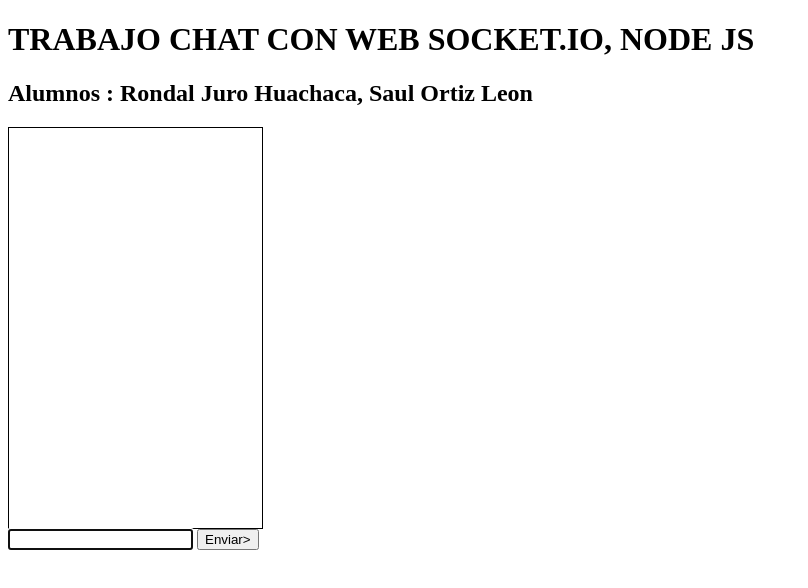
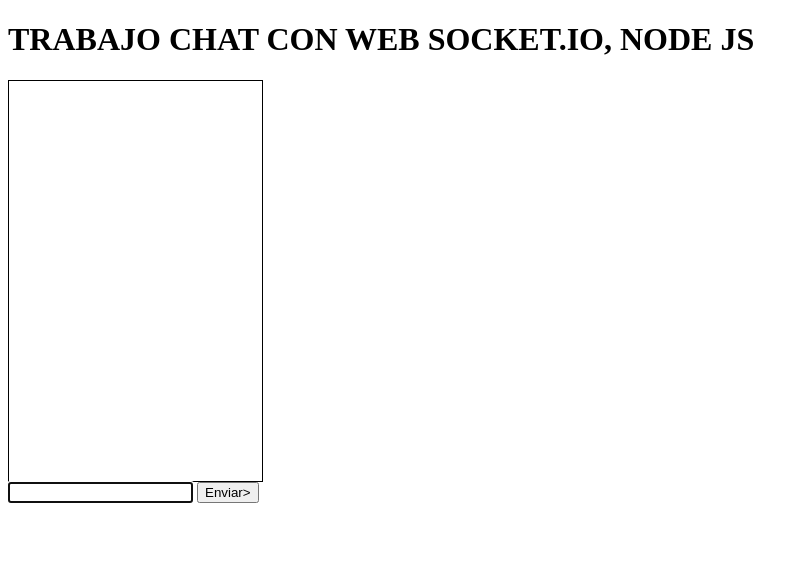
Before and after one commit to sazzdh/distribuidos2018, a website: page public/index.html in a window 1280 px wide. Shown: the whole page, without its empty margins (0-808 px from the left). Drawn offline with nearby package versions, Linux system fonts and the light colour scheme; no server answers.

Commit message:
Update index.html

```diff
--- a/public/index.html
+++ b/public/index.html
@@ -4,7 +4,7 @@
     <meta charset="utf-8">
     <title>TAREA DISTRIBUIDOS 2018 -1</title>
     <h1>TRABAJO CHAT CON WEB SOCKET.IO, NODE JS </h1>
-    <h2>Alumnos : Rondal Juro Huachaca, Saul Ortiz Leon</h2>
+
     <style media="screen">
       #chat {
         height: 400px;
```
